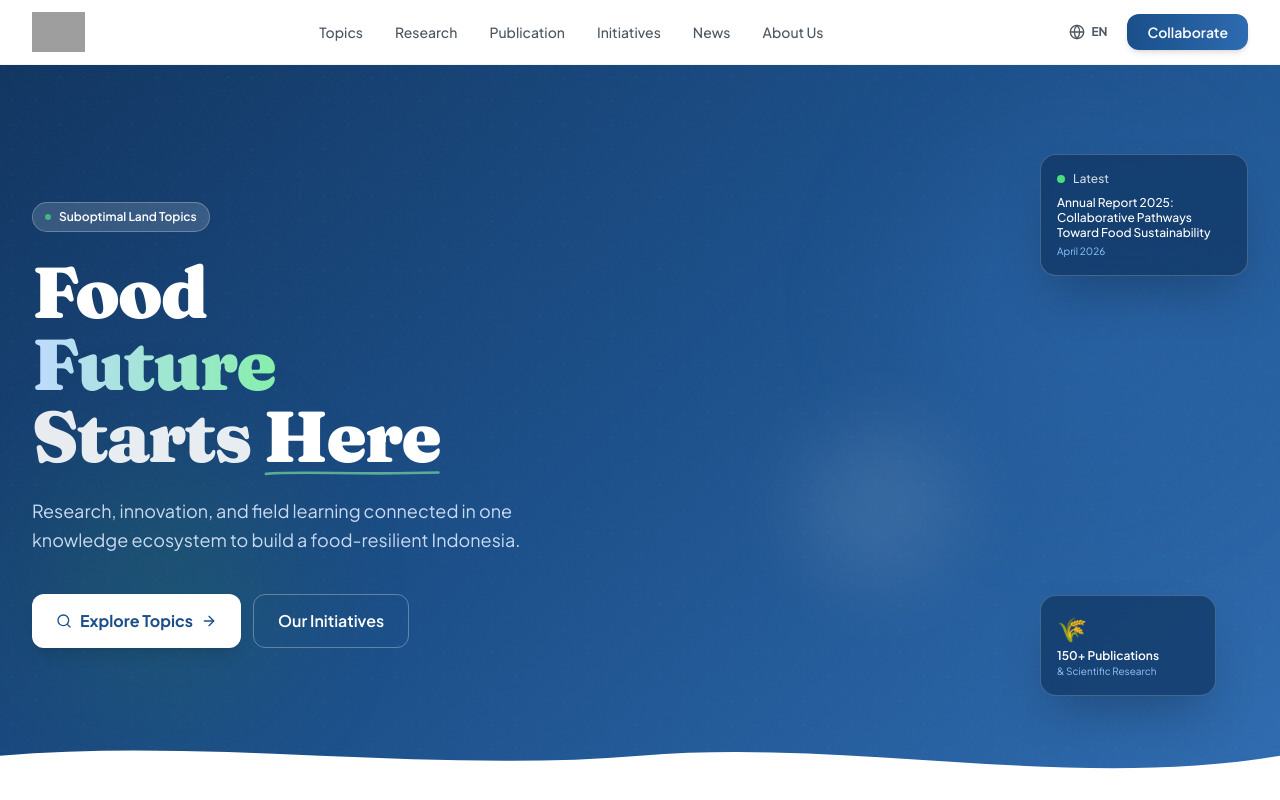
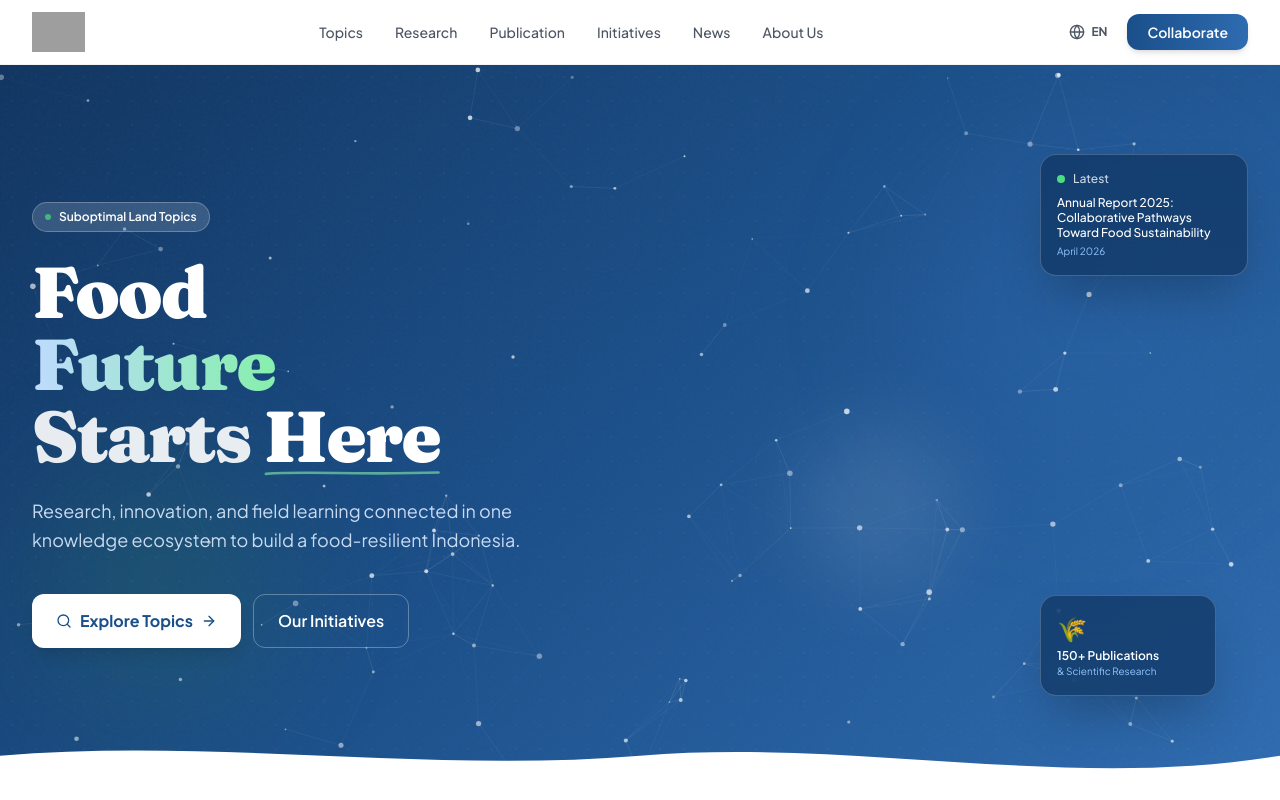
Before and after one commit to dianrp22/TJF-Prototype, a Next.js app: page /en in a window 1280 px wide. Shown: the top 800 px of the page. Built offline with nearby package versions, Linux system fonts and the light colour scheme; grey boxes are pictures that could not be loaded.

Commit message:
fix(): all

```diff
--- a/app/[lang]/page.tsx
+++ b/app/[lang]/page.tsx
@@ -47,7 +47,7 @@ export default function HomePage({ params }: Props) {
       <section className="relative min-h-[90vh] flex items-center bg-hero-gradient overflow-hidden">
         <div className="absolute inset-0 bg-dot-pattern opacity-20" />
         <div className="absolute inset-0 bg-noise" />
-        <div className="hidden sm:block"><ParticleCanvas /></div>
+        <div className="absolute inset-0 hidden sm:block pointer-events-none"><ParticleCanvas /></div>
         <div className="absolute top-20 right-10 w-80 h-80 bg-tjf-blue-light/30 rounded-full blur-3xl animate-float pointer-events-none hidden sm:block" />
         <div className="absolute bottom-20 left-10 w-60 h-60 bg-tjf-green/20 rounded-full blur-3xl animate-float-delay pointer-events-none hidden sm:block" />
         <div className="absolute top-1/2 right-1/4 w-40 h-40 bg-white/10 rounded-full blur-2xl animate-float-slow pointer-events-none hidden sm:block" />
```
